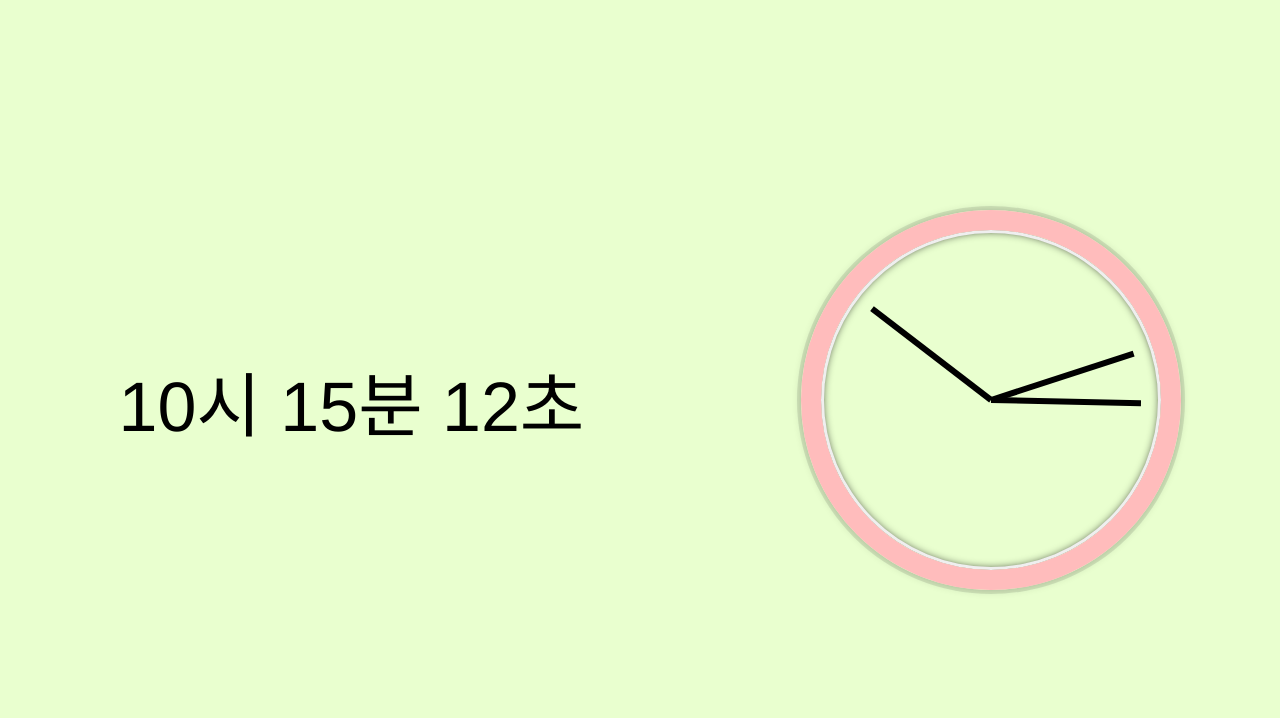
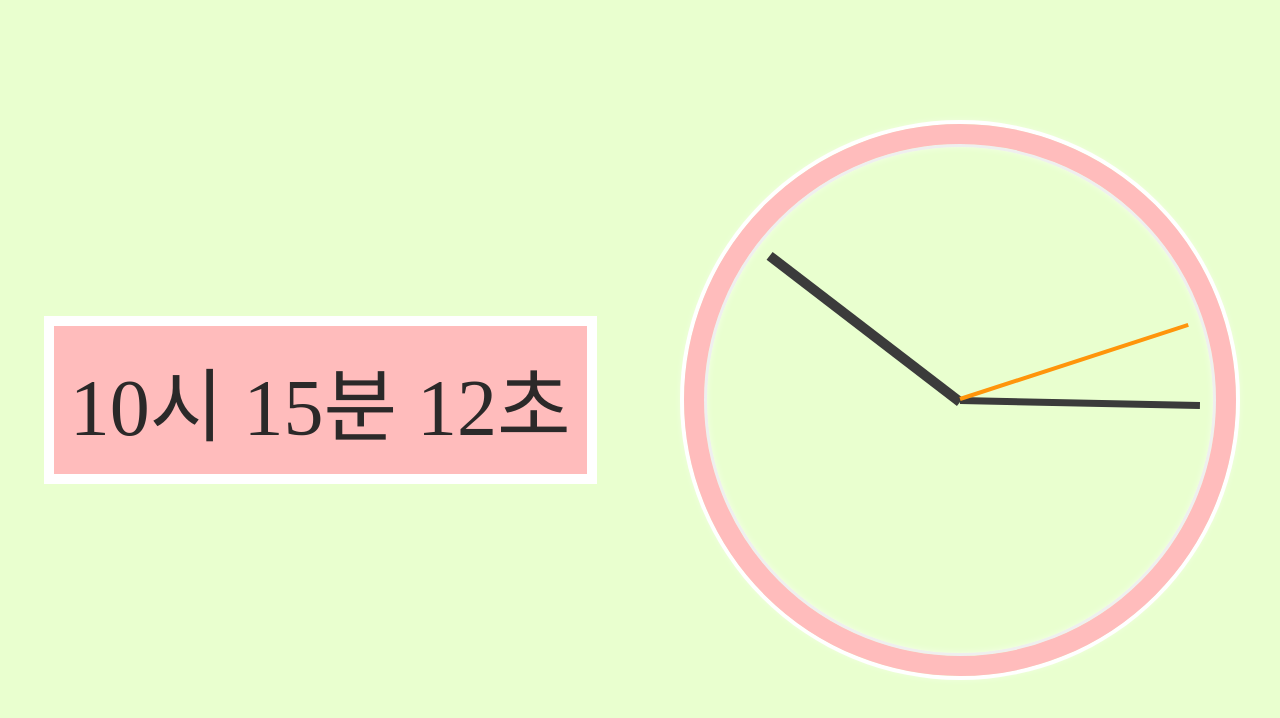
Before and after one commit to sewon1118/JS, a plain HTML site: page 4Clock/index.html in a window 1280 px wide. Drawn offline with Linux system fonts and the light colour scheme.

Commit message:
feat #2 : 4주차 Clock 구현

```diff
--- a/4Clock/index.html
+++ b/4Clock/index.html
@@ -10,9 +10,9 @@
     <div class="digital"></div>
     <div class="clock">
         <div class="clock-face">
-          <div class="hand hour-hand"></div>
-          <div class="hand min-hand"></div>
-          <div class="hand second-hand"></div>
+          <div class="hand hour-hand" id="hour-hand"></div>
+          <div class="hand min-hand" id="min-hand"></div>
+          <div class="hand second-hand" id="second-hand"></div>
         </div>
     </div>
     <script src="./clock.js"></script>
--- a/4Clock/style.css
+++ b/4Clock/style.css
@@ -1,11 +1,3 @@
-html {
-  background: #e9ffcf;
-  background-size: cover;
-  font-family: "helvetica neue";
-  text-align: center;
-  font-size: 10px;
-}
-
 body {
   margin: 0;
   font-size: 2rem;
@@ -13,26 +5,30 @@ body {
   flex: 1;
   min-height: 100vh;
   align-items: center;
+  background: #e9ffcf;
+  background-size: cover;
 }
 
 .digital {
-  font-size: 70px;
-  color: #000000;
+  font-size: 80px;
+  color: rgb(43, 41, 41);
   text-align: center;
   margin: 50px auto;
-  padding: 2rem;
+  padding: 1rem;
+  border: 10px solid #ffffff;
+  background: rgb(255, 188, 188);
 }
 
 .clock {
+  position: relative;
   width: 30rem;
   height: 30rem;
   border: 20px solid rgb(255, 188, 188);
   border-radius: 50%;
-  margin: 50px auto;
-  position: relative;
-  padding: 2rem;
-  box-shadow: 0 0 0 4px rgba(0, 0, 0, 0.1), inset 0 0 0 3px #efefef,
-    inset 0 0 10px black, 0 0 10px rgba(0, 0, 0, 0.2);
+  margin: 100px auto;
+  padding: 1rem;
+  box-shadow: 0 0 0 4px rgb(255, 255, 255), inset 0 0 0 3px #efefef,
+    inset 0 0 10px rgb(255, 255, 255), 0 0 10px rgb(255, 255, 255);
 }
 
 .clock-face {
@@ -43,13 +39,27 @@ body {
 }
 
 .hand {
-  width: 50%;
-  height: 6px;
-  background: black;
   position: absolute;
   top: 50%;
   transform-origin: 100%;
   transform: rotate(90deg);
   transition: all 0.05s;
-  transition-timing-function: cubic-bezier(0.1, 2.7, 0.58, 1);
 }
+
+.hour-hand {
+  width: 50%;
+  height: 10px;
+  background: rgb(59, 59, 59);
+}
+
+.min-hand {
+  width: 50%;
+  height: 7px;
+  background: rgb(59, 59, 59);
+}
+
+.second-hand {
+  width: 50%;
+  height: 4px;
+  background: rgb(255, 149, 11);
+}
```
